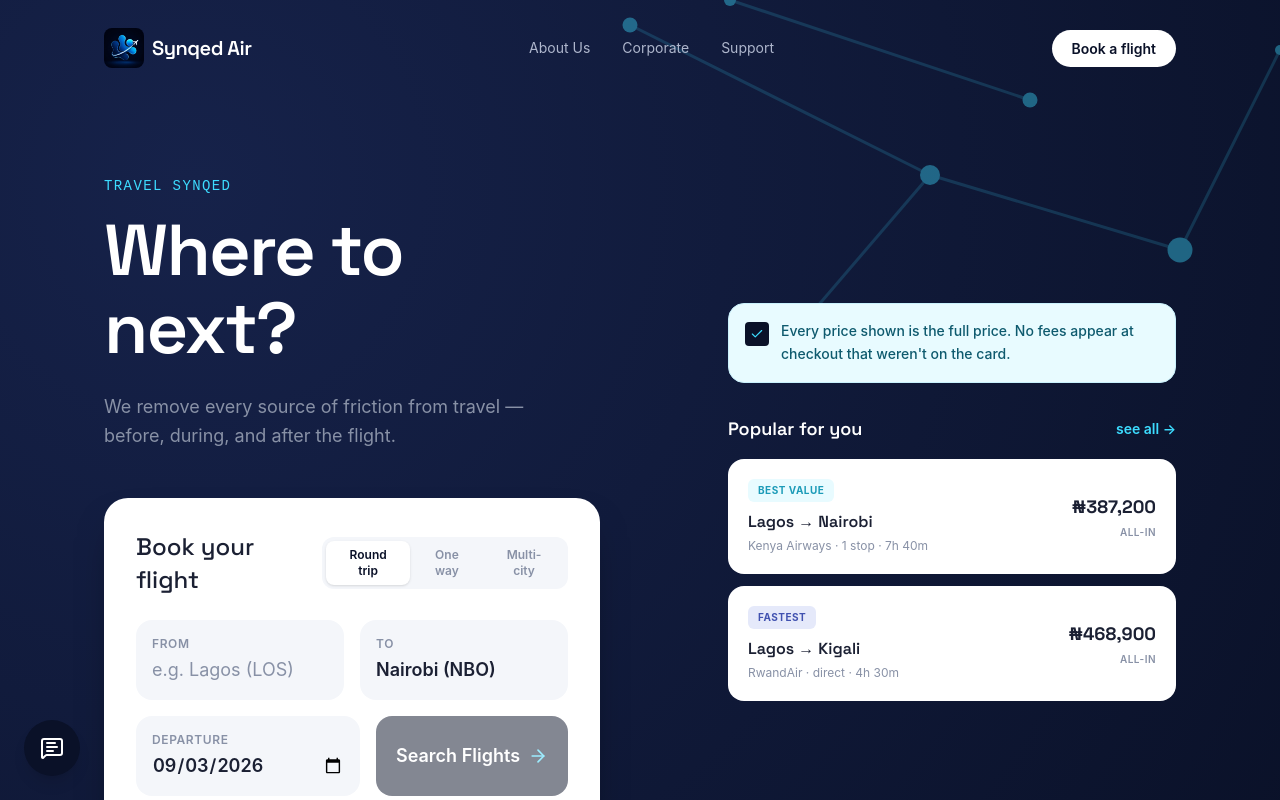
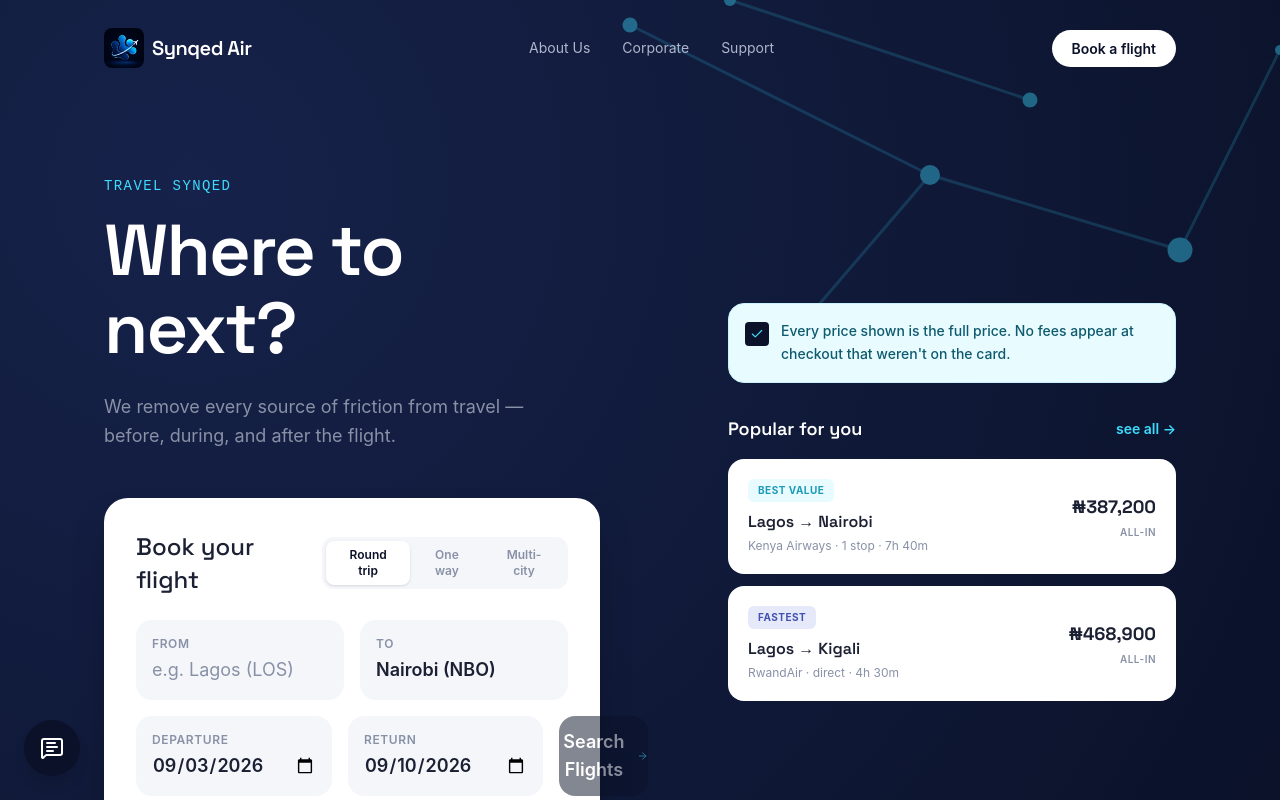
Before and after one commit to Chuzzy99/Synqedair, a Next.js app: page / in a window 1280 px wide. Both pictures are taken after a click on the button "Round trip". Shown: the top 800 px of the page. Built offline with nearby package versions, Linux system fonts and the light colour scheme.

Commit message:
Add conditional rendering to flight search widget based on trip type

```diff
--- a/src/app/page.tsx
+++ b/src/app/page.tsx
@@ -188,6 +188,19 @@ export default function Home() {
                       className="bg-transparent border-none outline-none w-full text-ink font-semibold md:text-lg"
                     />
                   </div>
+
+                  {tripType === "Round trip" && (
+                    <div className="flex-1 bg-offwhite rounded-2xl p-4 transition-all focus-within:ring-2 focus-within:ring-ice">
+                      <label className="block text-xs font-semibold text-mist uppercase tracking-wider mb-1">Return</label>
+                      <input
+                        type="date"
+                        defaultValue="2026-09-10"
+                        disabled={loading}
+                        className="bg-transparent border-none outline-none w-full text-ink font-semibold md:text-lg"
+                      />
+                    </div>
+                  )}
+
                   <button
                     type="submit"
                     disabled={loading || !query.trim()}
@@ -196,6 +209,12 @@ export default function Home() {
                     {loading ? <Loader2 className="w-5 h-5 text-ice animate-spin" /> : <>Search Flights <ArrowRight className="w-5 h-5 text-ice" /></>}
                   </button>
                 </div>
+
+                {tripType === "Multi-city" && (
+                  <button type="button" className="text-sm font-semibold text-[#1C9BB8] hover:text-[#157a91] text-left self-start mt-2 flex items-center gap-1">
+                    + Add another flight
+                  </button>
+                )}
               </form>
             </motion.div>
           </motion.div>
```
